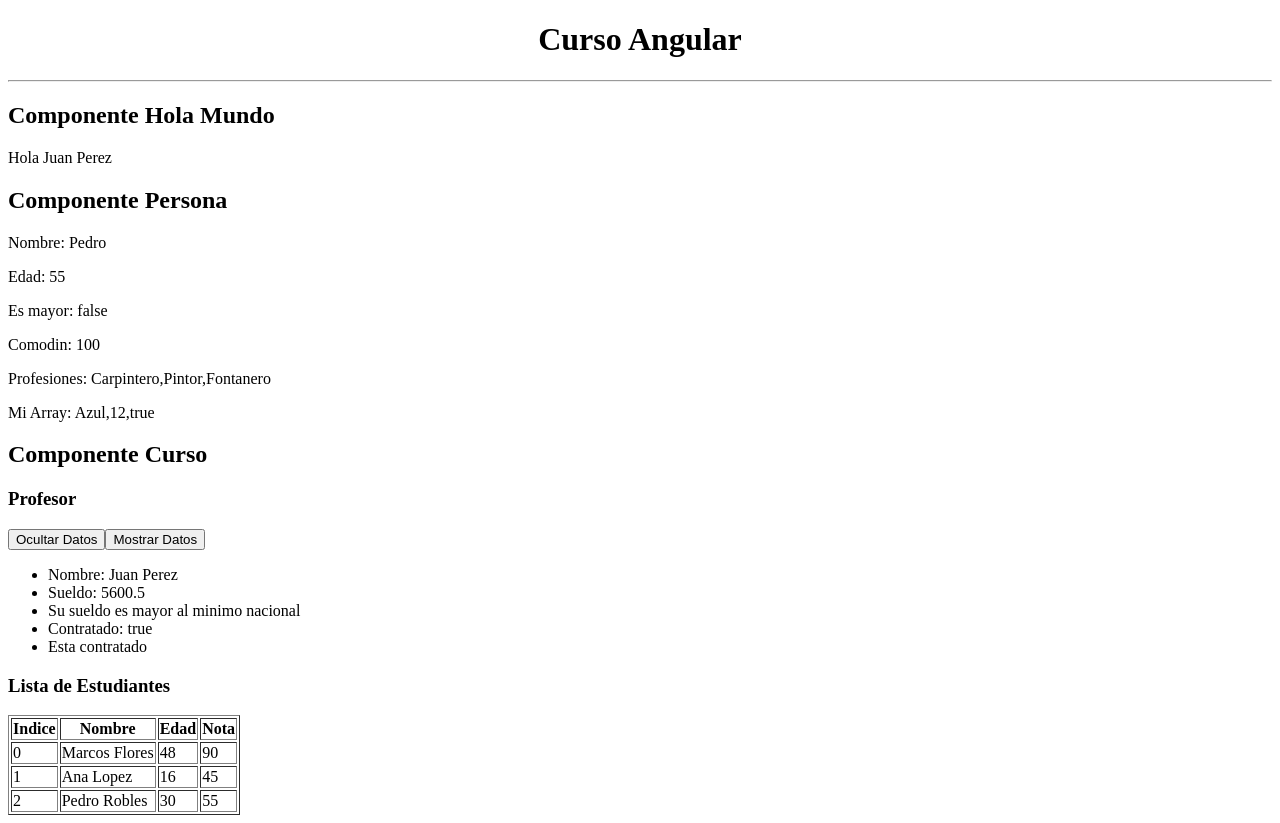
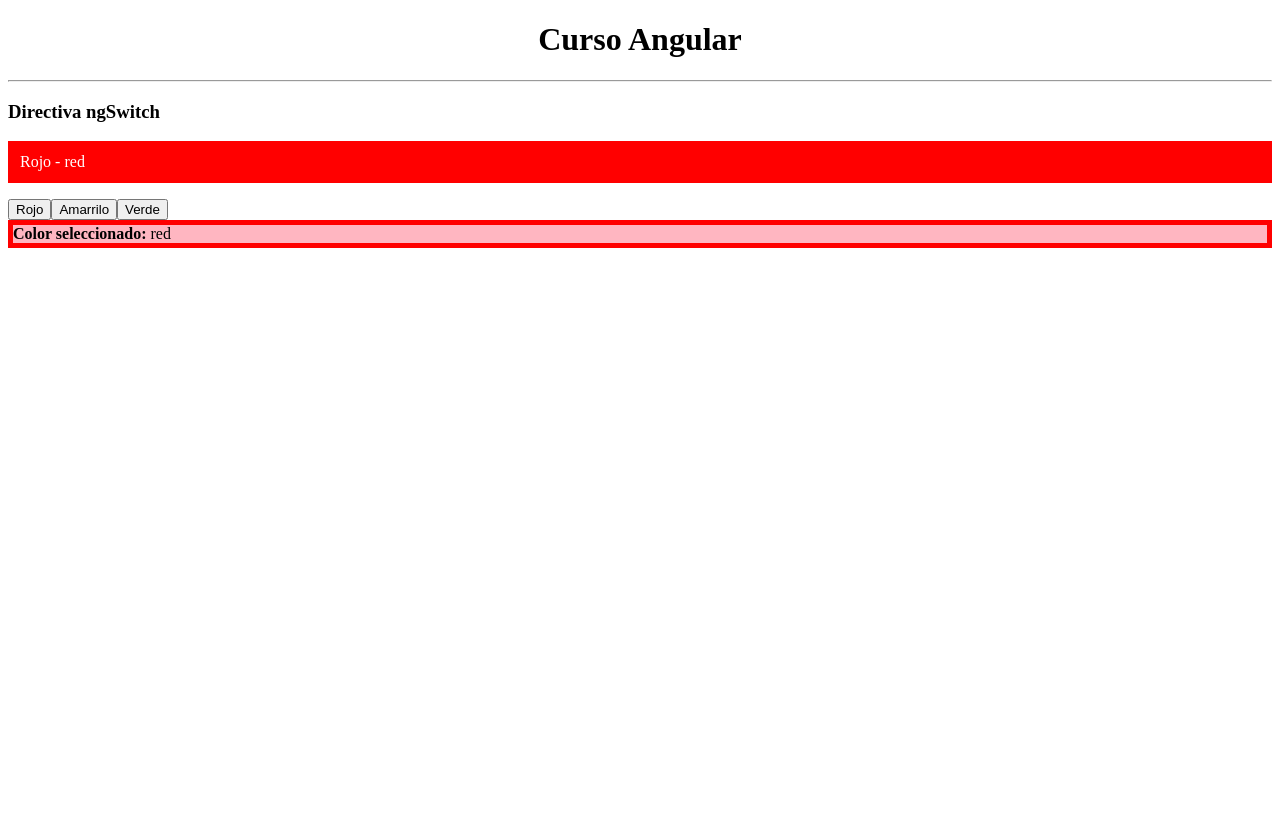
Before and after one commit to HugoMontes/cursoangular, an Angular app: page / in a window 1280 px wide. After the commit the page ends 800 px from the top, so only its background shows below. Built offline with nearby package versions, Linux system fonts and the light colour scheme.

Commit message:
Directivas de clases

```diff
--- a/src/app/app.component.html
+++ b/src/app/app.component.html
@@ -2,8 +2,8 @@
   <h1> {{title}} </h1>
 </div>
 <hr/>
-<!-- Hacer uso de la etiqueta del componente HolaComponent -->
-<app-hola></app-hola>
-<app-persona></app-persona>
+<!-- app-hola></app-hola -->
+<!-- app-persona></app-persona -->
 <!-- app-empleado></app-empleado -->
-<app-curso></app-curso>
+<!-- app-curso></app-curso -->
+<app-estilo></app-estilo>
--- a/src/app/app.module.ts
+++ b/src/app/app.module.ts
@@ -6,6 +6,7 @@
 import { PersonaComponent } from './persona/persona.component';
 import { EmpleadoComponent } from './empleado/empleado.component';
 import { CursoComponent } from './curso/curso.component';
+import { EstiloComponent } from './estilo/estilo.component';
 
 @NgModule({
   declarations: [
@@ -13,7 +14,8 @@
     HolaComponent,
     PersonaComponent,
     EmpleadoComponent,
-    CursoComponent
+    CursoComponent,
+    EstiloComponent
   ],
   imports: [
     BrowserModule
--- /dev/null
+++ b/src/app/estilo/estilo.component.css
@@ -0,0 +1,9 @@
+.fondoRojo{
+    background-color: lightpink;
+}
+.fondoAmarrillo{
+    background-color: lightyellow;
+}
+.fondoVerde{
+    background-color: lightgreen;
+}
--- /dev/null
+++ b/src/app/estilo/estilo.component.html
@@ -0,0 +1,39 @@
+<h3>Directiva ngSwitch</h3>
+<div [ngSwitch]="color">
+    <p *ngSwitchCase="'red'" [ngStyle]="{
+        'background':color,
+        'padding':'12px',
+        'color':'white'}">
+        Rojo - {{ color }}
+    </p>
+    <p *ngSwitchCase="'yellow'" [ngStyle]="{
+        'background':color,
+        'padding':'12px',
+        'color':'blak'}">
+        Amarrillo - {{ color }}
+    </p>
+    <p *ngSwitchCase="'green'" [ngStyle]="{
+        'background':color,
+        'padding':'12px',
+        'color':'white'}">
+        Verde - {{ color }}
+    </p>
+</div>
+<!-- Botones para cambiar el color -->
+<button (click)="cambiarColor('red')">
+    Rojo
+</button>
+<button (click)="cambiarColor('yellow')">
+    Amarrilo
+</button>
+<button (click)="cambiarColor('green')">
+    Verde
+</button>
+<div [style.border]="color=='red'?'5px solid red'
+                                 :'5px dotted blue'"
+     [class.fondoRojo]="color=='red'"
+     [ngClass]="{
+        fondoAmarrillo: color=='yellow',
+        fondoVerde: color=='green'}">
+    <strong>Color seleccionado: </strong> {{ color }}
+</div>
--- /dev/null
+++ b/src/app/estilo/estilo.component.ts
@@ -0,0 +1,25 @@
+import { Component, OnInit } from '@angular/core';
+
+@Component({
+  selector: 'app-estilo',
+  templateUrl: './estilo.component.html',
+  styleUrls: ['./estilo.component.css']
+})
+export class EstiloComponent implements OnInit {
+
+  // Declarar una propiedad de tipo string
+  public color: string;
+
+  constructor() {
+    // Inicializar color en rojo
+    this.color = 'red'; // 'yellow', 'green'
+  }
+
+  ngOnInit(): void {
+  }
+
+  // Metodo para cambiar de color
+  cambiarColor(color): void{
+    this.color = color;
+  }
+}
```
Also changed, not shown: 1 other file (tests, documents, lock files or other folders).
